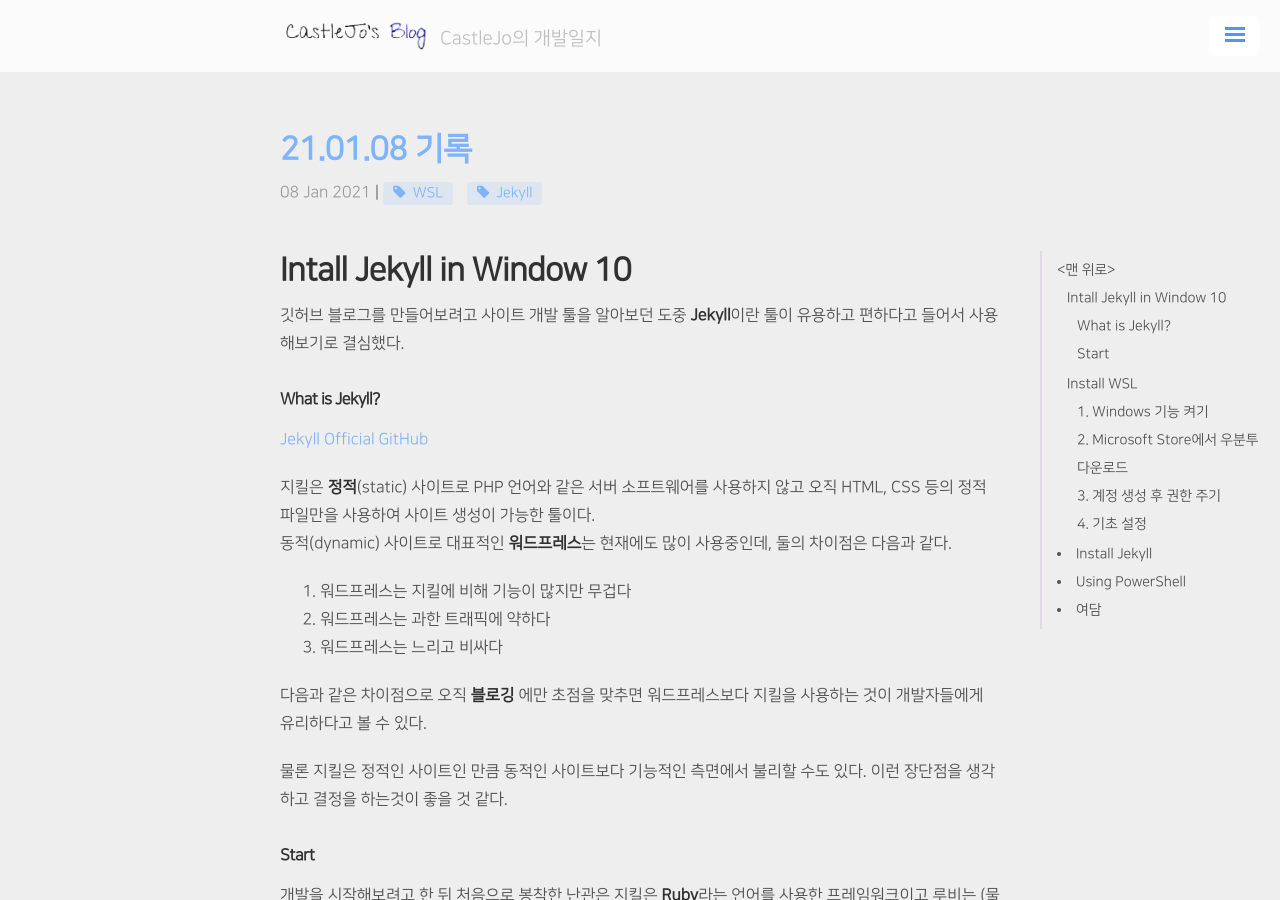
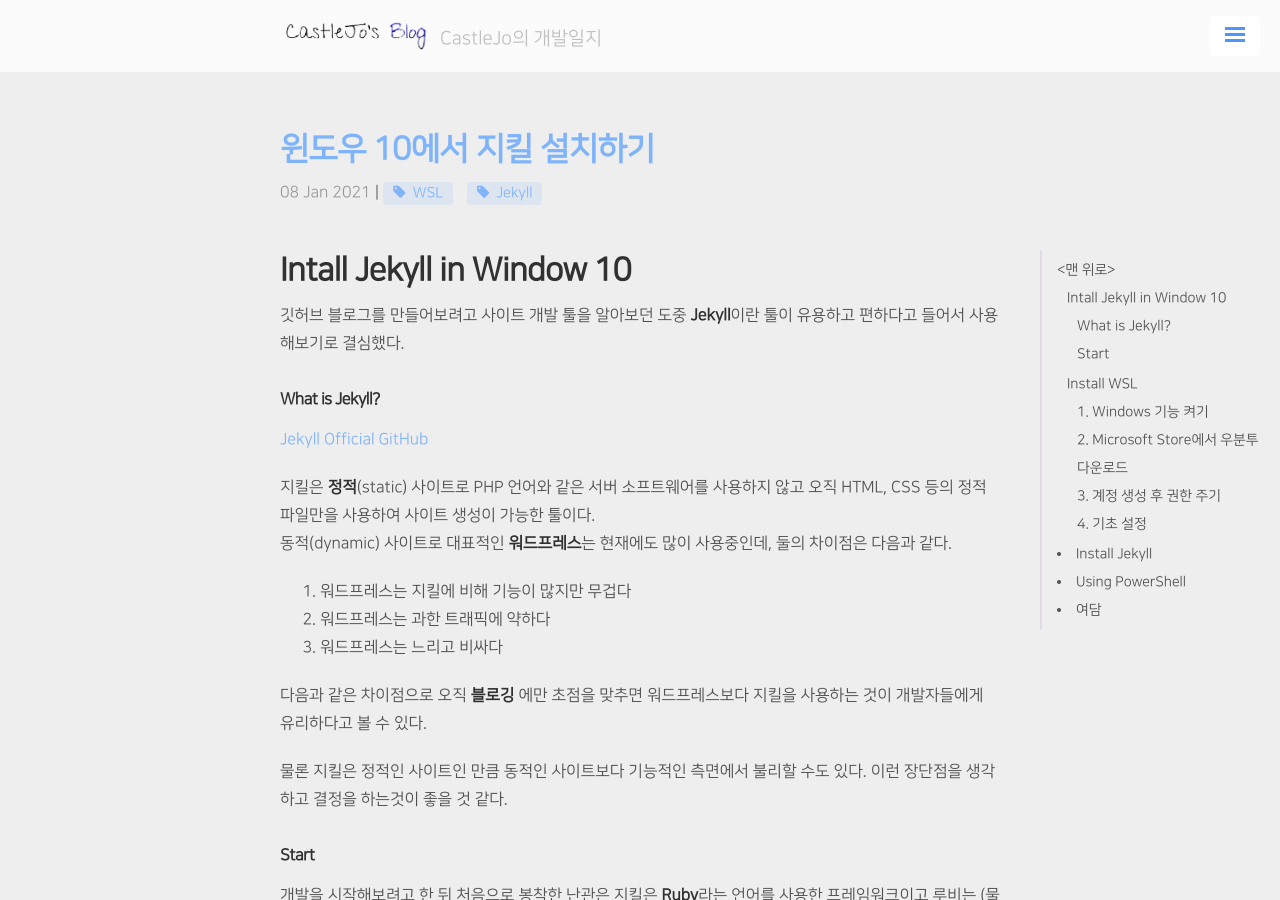
Before and after one commit to ukcastle/ukcastle.github.io, a Jekyll site: the page built from _posts/TiL/2021-01-08-Intall-Jekyll-in-Window-10.md, in a window 1280 px wide and 900 px high. Built offline with Jekyll 4.4.1, drawn with Linux system fonts in a browser that asks for light colours; nearby versions of some CDN libraries; a script that is not in the unit is left out; comment, search, counter and statistics services are not loaded.

Commit message:
docs: 0108 제목 수정

```diff
--- a/_posts/TiL/2021-01-08-Intall-Jekyll-in-Window-10.md
+++ b/_posts/TiL/2021-01-08-Intall-Jekyll-in-Window-10.md
@@ -1,6 +1,6 @@
 ---
 layout: post
-title: 21.01.08 기록
+title: 윈도우 10에서 지킬 설치하기
 category: TiL
 tag: [WSL, Jekyll]
 ---
```
